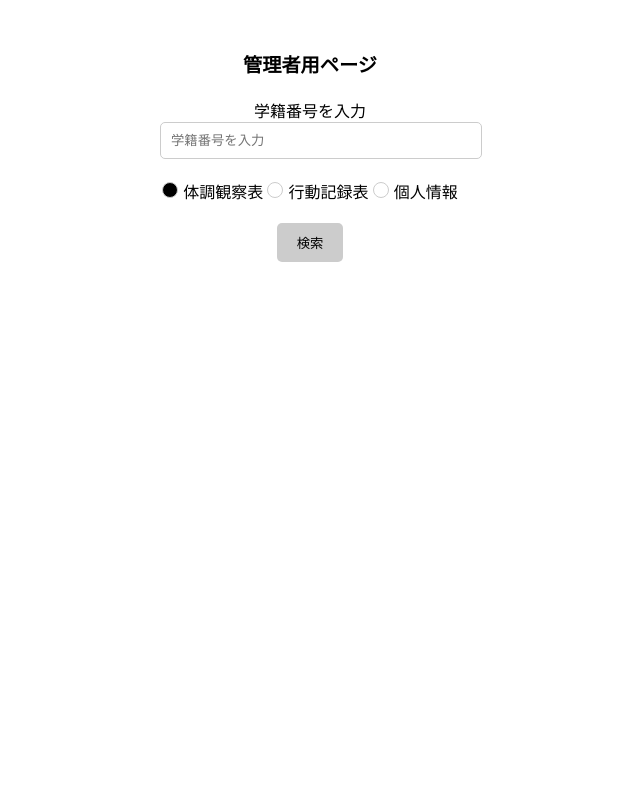
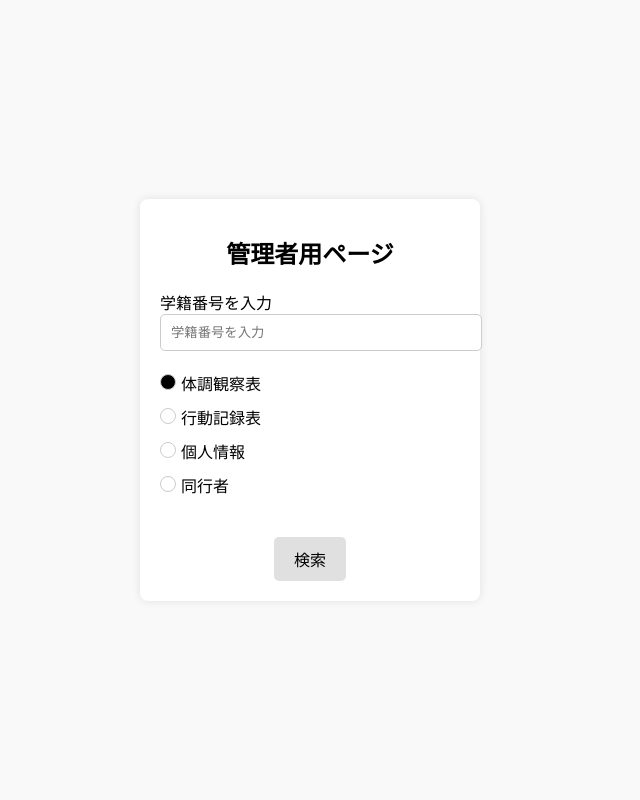
Before and after one commit to tomohisa847/DBproject, a Flask app: page /superuser in a window 1280 px wide. Shown: the whole page, without its empty margins (330-970 px from the left). Run offline with Flask 3, Linux system fonts and the light colour scheme; the visitor is signed in with stand-in values (Sample User, id 1).

Commit message:
変更しました。

```diff
--- a/templates/top-superuser.html
+++ b/templates/top-superuser.html
@@ -7,16 +7,31 @@
     <style>
         body {
             font-family: Arial, sans-serif;
-        }
-
-        .container {
-            width: 300px;
-            margin: 50px auto;
+            background-color: #f9f9f9;
+            display: flex;
+            justify-content: center;
+            align-items: center;
+            height: 100vh;
+            margin: 0;
             text-align: center;
         }
 
+        .main-container {
+            background-color: #ffffff;
+            padding: 20px;
+            border-radius: 8px;
+            box-shadow: 0 0 10px rgba(0, 0, 0, 0.1);
+            width: 300px;
+            max-width: 100%;
+        }
+
         h1 {
-            font-size: 1.2em;
+            font-size: 24px;
+            margin-bottom: 20px;
+        }
+
+        p {
+            font-size: 18px;
             margin-bottom: 20px;
         }
 
@@ -32,22 +47,29 @@
         }
 
         .options {
-            display: flex;
-            justify-content: space-around;
+            list-style-type: none;
+            padding: 0;
             margin-bottom: 20px;
         }
 
-        .options label {
+        .options li {
+            margin: 10px 0;
+            display: flex;
+            justify-content: space-between;
+            align-items: center;
+        }
+
+        label {
             display: flex;
             align-items: center;
             gap: 5px;
         }
 
-        .options input[type="radio"] {
+        input[type="radio"] {
             display: none;
         }
 
-        .options input[type="radio"] + span::before {
+        input[type="radio"] + span::before {
             content: '';
             display: inline-block;
             width: 14px;
@@ -57,43 +79,93 @@
             margin-right: 5px;
         }
 
-        .options input[type="radio"]:checked + span::before {
+        input[type="radio"]:checked + span::before {
             background-color: #000;
         }
 
         .search-button {
-            background-color: #ccc;
+            background-color: #e0e0e0;
             border: none;
             padding: 10px 20px;
             border-radius: 5px;
             cursor: pointer;
+            text-decoration: none;
+            color: #000;
+            display: inline-block;
+            margin-top: 20px;
+        }
+
+        .search-button:hover {
+            background-color: #ccc;
         }
     </style>
 </head>
 <body>
-    <div class="container">
+    <div class="main-container">
         <h1>管理者用ページ</h1>
-        <form action="/search" method="POST">
+        <form id="search-form" action="" method="GET">
             <div class="input-group">
                 <label for="student-number">学籍番号を入力</label>
                 <input type="text" id="student-number" name="student_number" placeholder="学籍番号を入力" required>
             </div>
-            <div class="options">
+            <ul class="options">
+                <li>
                     <label for="option1">
-                    <input type="radio" id="option1" name="option" value="体調観察表" checked>
+                        <input type="radio" id="option1" name="option" value="health_observation" checked>
                         <span>体調観察表</span>
                     </label>
+                </li>
+                <li>
                     <label for="option2">
-                    <input type="radio" id="option2" name="option" value="行動記録表">
+                        <input type="radio" id="option2" name="option" value="activity_record">
                         <span>行動記録表</span>
                     </label>
+                </li>
+                <li>
                     <label for="option3">
-                    <input type="radio" id="option3" name="option" value="個人情報">
+                        <input type="radio" id="option3" name="option" value="personal_information">
                         <span>個人情報</span>
                     </label>
-            </div>
-            <button type="submit" class="search-button">検索</button>
+                </li>
+                <li>
+                    <label for="option4">
+                        <input type="radio" id="option4" name="option" value="companions">
+                        <span>同行者</span>
+                    </label>
+                </li>
+            </ul>
+            <a href="#" id="search-link" class="search-button">検索</a>
         </form>
     </div>
+
+    <script>
+        document.getElementById('search-link').addEventListener('click', function(event) {
+            event.preventDefault(); // デフォルトのリンク動作を防ぐ
+
+            const studentNumber = document.getElementById('student-number').value;
+            const selectedOption = document.querySelector('input[name="option"]:checked').value;
+
+            let url;
+            switch (selectedOption) {
+                case 'health_observation':
+                    url = `/health_observation/${studentNumber}`;
+                    break;
+                case 'activity_record':
+                    url = `/activity_record/${studentNumber}`;
+                    break;
+                case 'personal_information':
+                    url = `/personal_information/${studentNumber}`;
+                    break;
+                case 'companions':
+                    url = `/companions/${studentNumber}`;
+                    break;
+                default:
+                    url = '#';
+                    break;
+            }
+
+            window.location.href = url; // 新しいURLにリダイレクト
+        });
+    </script>
 </body>
 </html>
```
Lines whose indentation alone changed are shown as unchanged.
